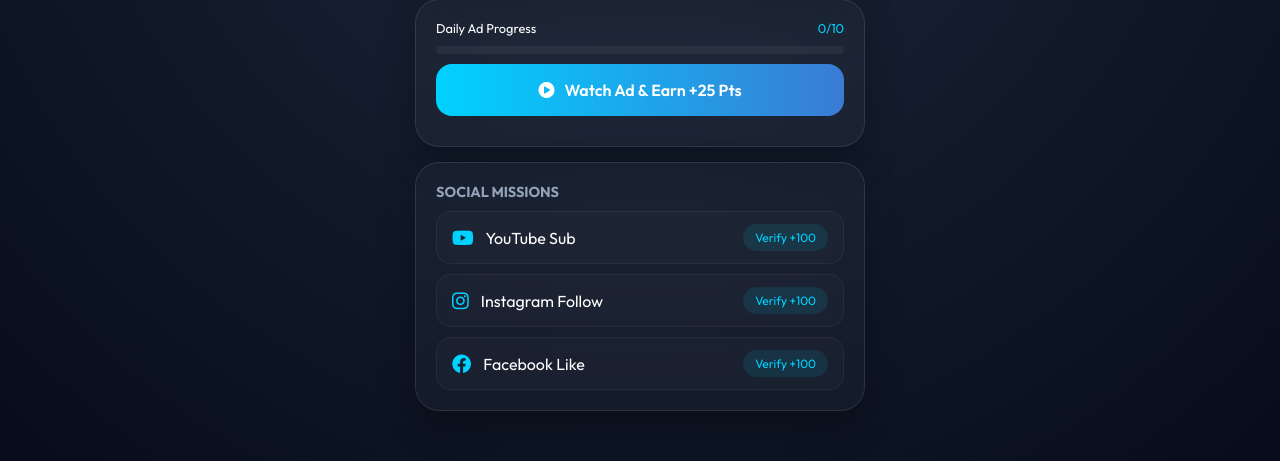
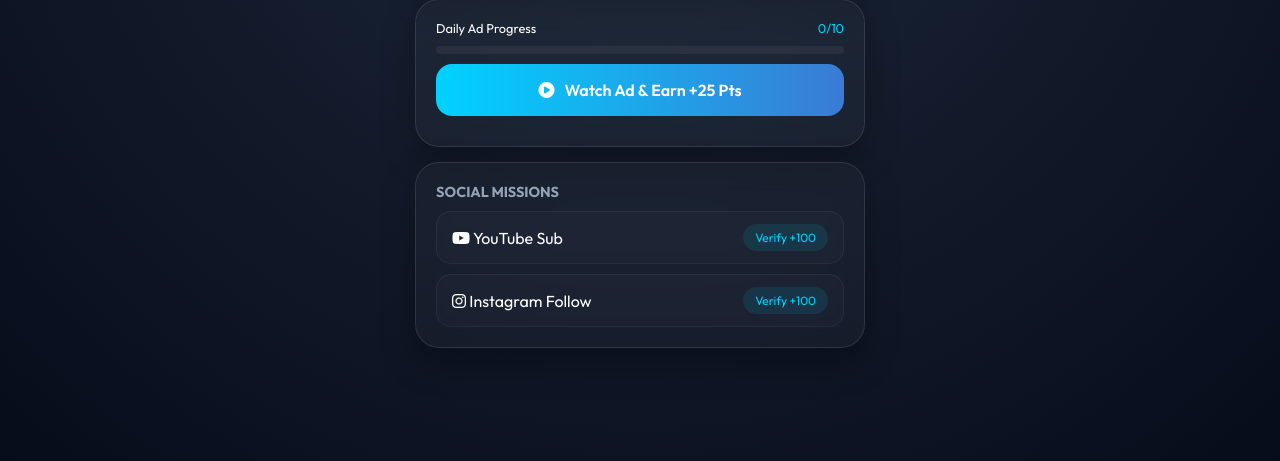
Before and after one commit to maheshkumar083014-spec/Ultimate-Media-Search-Bot, a Flask app: page /dashboard in a window 1280 px wide. Shown: the part 251-712 px from the top of the page. Run offline with Flask 3, Linux system fonts and the light colour scheme; some libraries are stand-ins or nearby versions.

Commit message:
Update dashboard.html

```diff
--- a/templates/dashboard.html
+++ b/templates/dashboard.html
@@ -3,47 +3,37 @@
 <head>
     <meta charset="UTF-8">
     <meta name="viewport" content="width=device-width, initial-scale=1.0, user-scalable=no">
-    <title>Earn Bot Dashboard</title>
+    <title>Ultimate Earn Dashboard</title>
     <link href="https://fonts.googleapis.com/css2?family=Outfit:wght@300;400;600;700&display=swap" rel="stylesheet">
     <link rel="stylesheet" href="https://cdnjs.cloudflare.com/ajax/libs/font-awesome/6.0.0-beta3/css/all.min.css">
     <script src="https://www.gstatic.com/firebasejs/10.8.0/firebase-app-compat.js"></script>
     <script src="https://www.gstatic.com/firebasejs/10.8.0/firebase-database-compat.js"></script>
-
     <style>
         :root { --primary: #00d2ff; --secondary: #3a7bd5; --bg: #050a18; }
         * { margin: 0; padding: 0; box-sizing: border-box; font-family: 'Outfit', sans-serif; }
         body { background: radial-gradient(circle at top, #1e293b, #050a18); color: white; min-height: 100vh; display: flex; justify-content: center; padding: 20px; }
         .app-container { width: 100%; max-width: 450px; display: flex; flex-direction: column; gap: 15px; }
         .card { background: rgba(255, 255, 255, 0.03); backdrop-filter: blur(15px); border: 1px solid rgba(255, 255, 255, 0.1); border-radius: 24px; padding: 20px; box-shadow: 0 15px 35px rgba(0,0,0,0.3); }
-
         .welcome-header { text-align: left; margin-bottom: 5px; }
         #greeting { color: var(--primary); font-size: 0.9rem; margin: 0; font-weight: 300; }
         .user-title { font-size: 1.6rem; font-weight: 700; margin-top: 2px; }
         .user-id { font-size: 0.7rem; color: #64748b; font-family: monospace; margin-top: 5px; }
-
         .stats-grid { display: grid; grid-template-columns: 1fr 1fr; gap: 10px; margin-top: 20px; }
         .stat-box { background: rgba(0,0,0,0.2); padding: 15px; border-radius: 18px; text-align: center; border: 1px solid rgba(0, 210, 255, 0.1); }
         .stat-val { font-size: 1.8rem; font-weight: 700; color: var(--primary); }
         .stat-label { font-size: 0.7rem; color: #94a3b8; text-transform: uppercase; }
-
         .bar-bg { background: rgba(255,255,255,0.05); height: 8px; border-radius: 10px; margin: 10px 0; overflow: hidden; }
         .bar-fill { height: 100%; background: var(--primary); width: 0%; transition: 0.5s; box-shadow: 0 0 10px var(--primary); }
-
         .btn-main { width: 100%; padding: 16px; border-radius: 16px; border: none; background: linear-gradient(90deg, var(--primary), var(--secondary)); color: white; font-weight: 600; font-size: 1rem; cursor: pointer; transition: 0.3s; display: flex; align-items: center; justify-content: center; gap: 10px; }
-        .btn-main:active { transform: scale(0.98); }
-
         .task-item { background: rgba(255,255,255,0.02); padding: 12px 15px; border-radius: 15px; display: flex; justify-content: space-between; align-items: center; border: 1px solid rgba(255,255,255,0.05); margin-top: 10px; }
-        .task-info { display: flex; align-items: center; gap: 12px; }
-        .task-info i { font-size: 1.2rem; color: var(--primary); }
         .verify-badge { font-size: 0.75rem; padding: 6px 12px; border-radius: 50px; background: rgba(0, 210, 255, 0.1); color: var(--primary); cursor: pointer; }
     </style>
 </head>
 <body>
-
 <div class="app-container">
     <div class="card">
         <div class="welcome-header">
-            <p id="greeting">Good Morning,</p>
+            <p id="greeting">Loading...</p>
             <h2 class="user-title">{{ user_name }}! 👋</h2>
             <div class="user-id">UID: {{ uid }}</div>
         </div>
@@ -52,101 +42,53 @@
             <div class="stat-box"><div class="stat-val" id="cashVal">$0.00</div><div class="stat-label">Earnings</div></div>
         </div>
     </div>
-
     <div class="card">
-        <div style="display: flex; justify-content: space-between; font-size: 0.8rem;">
-            <span>Daily Ad Progress</span>
-            <span id="adRatio" style="color: var(--primary);">0/10</span>
-        </div>
+        <div style="display: flex; justify-content: space-between; font-size: 0.8rem;"><span>Daily Ad Progress</span><span id="adRatio" style="color: var(--primary);">0/10</span></div>
         <div class="bar-bg"><div class="bar-fill" id="adBar"></div></div>
-        <button class="btn-main" id="adBtn" onclick="startAdTimer()">
-            <i class="fas fa-play-circle"></i> Watch Ad & Earn +25 Pts
-        </button>
+        <button class="btn-main" id="adBtn" onclick="startAdTimer()"><i class="fas fa-play-circle"></i> Watch Ad & Earn +25 Pts</button>
         <p id="timerMsg" style="text-align: center; font-size: 0.75rem; margin-top: 10px; color: #64748b;"></p>
     </div>
-
     <div class="card">
         <h3 style="font-size: 0.9rem; color: #94a3b8; margin-bottom: 5px;">SOCIAL MISSIONS</h3>
-        <div class="task-item">
-            <div class="task-info"><i class="fab fa-youtube"></i><span>YouTube Sub</span></div>
-            <div class="verify-badge" onclick="handleSocial('youtube', 'https://www.youtube.com/@Instagrampost1')">Verify +100</div>
-        </div>
-        <div class="task-item">
-            <div class="task-info"><i class="fab fa-instagram"></i><span>Instagram Follow</span></div>
-            <div class="verify-badge" onclick="handleSocial('instagram', 'https://www.instagram.com/digital_rockstar_m')">Verify +100</div>
-        </div>
-        <div class="task-item">
-            <div class="task-info"><i class="fab fa-facebook"></i><span>Facebook Like</span></div>
-            <div class="verify-badge" onclick="handleSocial('facebook', 'https://www.facebook.com/profile.php?id=61574378159053')">Verify +100</div>
-        </div>
+        <div class="task-item"><span><i class="fab fa-youtube"></i> YouTube Sub</span><div class="verify-badge" onclick="handleSocial('youtube', 'https://www.youtube.com/@Instagrampost1')">Verify +100</div></div>
+        <div class="task-item"><span><i class="fab fa-instagram"></i> Instagram Follow</span><div class="verify-badge" onclick="handleSocial('instagram', 'https://www.instagram.com/digital_rockstar_m')">Verify +100</div></div>
     </div>
 </div>
-
 <script>
-    // Configuration
-    const firebaseConfig = {
-        apiKey: "AIzaSyD50eWvysruXgtgpDhhCVE2zdbSbLkFBwk",
-        authDomain: "ultimatemediasearch.firebaseapp.com",
-        databaseURL: "https://ultimatemediasearch-default-rtdb.asia-southeast1.firebasedatabase.app/",
-        projectId: "ultimatemediasearch",
-        storageBucket: "ultimatemediasearch.appspot.com",
-        messagingSenderId: "123003124713",
-        appId: "1:123003124713:web:c738c97b2772b112822978"
-    };
+    const firebaseConfig = { apiKey: "AIzaSyD50eWvysruXgtgpDhhCVE2zdbSbLkFBwk", authDomain: "ultimatemediasearch.firebaseapp.com", databaseURL: "https://ultimatemediasearch-default-rtdb.asia-southeast1.firebasedatabase.app/", projectId: "ultimatemediasearch", storageBucket: "ultimatemediasearch.appspot.com", messagingSenderId: "123003124713", appId: "1:123003124713:web:c738c97b2772b112822978" };
     firebase.initializeApp(firebaseConfig);
     const db = firebase.database();
     const userId = "{{ uid }}";
-    const smartLink = "{{ ad_link }}";
 
-    // Greeting Script
-    const hour = new Date().getHours();
-    const greeting = document.getElementById('greeting');
-    if (hour < 12) greeting.innerText = "Good Morning,";
-    else if (hour < 17) greeting.innerText = "Good Afternoon,";
-    else greeting.innerText = "Good Evening,";
+    // Greeting Logic
+    const hr = new Date().getHours();
+    document.getElementById('greeting').innerText = hr < 12 ? "Good Morning," : hr < 17 ? "Good Afternoon," : "Good Evening,";
 
-    // Points Update Logic
-    db.ref('users/' + userId).on('value', (snap) => {
-        const data = snap.val() || { pts: 0, ads: 0 };
-        document.getElementById('pointsVal').innerText = data.pts;
-        document.getElementById('cashVal').innerText = "$" + (data.pts / 100).toFixed(2);
-        const ads = data.ads || 0;
-        document.getElementById('adRatio').innerText = ads + "/10";
-        document.getElementById('adBar').style.width = (ads * 10) + "%";
-        if(ads >= 10) document.getElementById('adBtn').disabled = true;
+    db.ref('users/' + userId).on('value', (s) => {
+        const d = s.val() || { pts: 0, ads: 0 };
+        document.getElementById('pointsVal').innerText = d.pts;
+        document.getElementById('cashVal').innerText = "$" + (d.pts / 100).toFixed(2);
+        document.getElementById('adRatio').innerText = (d.ads || 0) + "/10";
+        document.getElementById('adBar').style.width = ((d.ads || 0) * 10) + "%";
     });
 
-    // 30 Seconds Timer Requirement
     function startAdTimer() {
-        window.open(smartLink, '_blank');
-        let sec = 30;
-        const btn = document.getElementById('adBtn');
-        const msg = document.getElementById('timerMsg');
-        btn.disabled = true;
+        window.open("{{ ad_link }}", '_blank');
+        let s = 30;
+        const b = document.getElementById('adBtn');
+        b.disabled = true;
         const t = setInterval(() => {
-            sec--;
-            msg.innerText = `⏱ Reward unlocking in ${sec}s...`;
-            if(sec <= 0) {
-                clearInterval(t);
-                msg.innerText = "✅ 25 Points Added!";
-                updateDB(25, true);
-                btn.disabled = false;
-                setTimeout(() => msg.innerText = "", 3000);
-            }
+            s--;
+            document.getElementById('timerMsg').innerText = `Wait ${s}s to claim...`;
+            if(s <= 0) { clearInterval(t); updateDB(25, true); b.disabled = false; document.getElementById('timerMsg').innerText = "Points Added!"; }
         }, 1000);
     }
 
-    function handleSocial(p, link) {
-        window.open(link, '_blank');
-        setTimeout(() => updateDB(100, false), 5000);
-    }
+    function handleSocial(p, l) { window.open(l, '_blank'); setTimeout(() => updateDB(100, false), 5000); }
 
     function updateDB(a, isAd) {
         db.ref('users/' + userId).transaction(c => {
-            if(c) {
-                c.pts = (c.pts || 0) + a;
-                if(isAd) c.ads = (c.ads || 0) + 1;
-            }
+            if(c) { c.pts = (c.pts || 0) + a; if(isAd) c.ads = (c.ads || 0) + 1; }
             return c;
         });
     }
```
